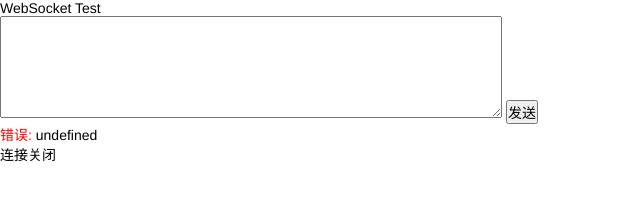
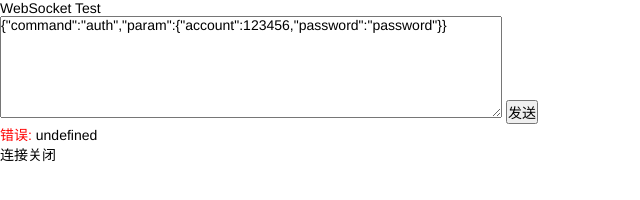
Before and after one commit to skyeast007/skyim, a plain HTML site: page static/index.html in a window 1280 px wide. Shown: the whole page, without its empty margins (0-640 px from the left). Drawn offline with Linux system fonts and the light colour scheme.

Commit message:
授权参数

```diff
--- a/static/index.html
+++ b/static/index.html
@@ -14,7 +14,7 @@
 </head>
 <body>
   <h2>WebSocket Test</h2>
-  <textarea id="command" style="width:500px;height:100px"></textarea>
+  <textarea id="command" style="width:500px;height:100px">{"command":"auth","param":{"account":123456,"password":"password"}}</textarea>
 
   <input type="button" id="auth" value="发送">
   <div id="output"></div>
```
